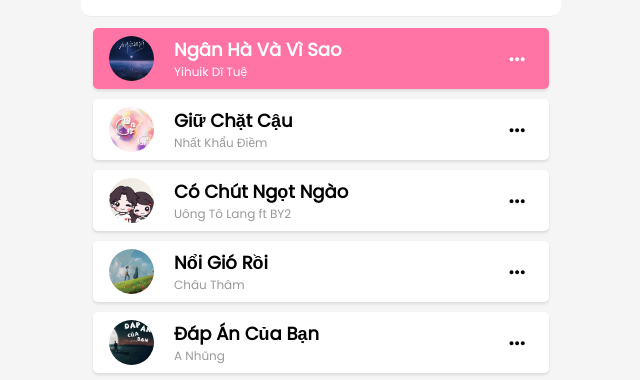
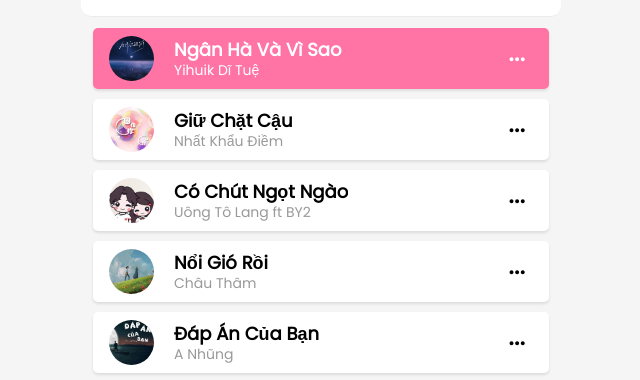
Before and after one commit to vanthom04/nhac-hoa-ngu, a plain HTML site: page index.html in a window 1280 px wide. Shown: the part 414-794 px from the top of the page, 319-959 px from the left. Drawn offline with Linux system fonts and the light colour scheme.

Commit message:
update source code

```diff
--- a/index.html
+++ b/index.html
@@ -40,7 +40,7 @@
         <!-- Controls -->
         <div class="controls">
           <!-- Random & Repeat -->
-          <button id="btn-my-controls">
+          <button id="btn-my-controls" title="Random">
             <i id="icon" class="fa-solid fa-shuffle"></i>
             <!-- <i class="fa-solid fa-repeat"></i> -->
           </button>
--- a/script.js
+++ b/script.js
@@ -728,6 +728,7 @@ myControlBtn.addEventListener("click", function () {
     !myControls.classList.contains("pink")
   ) {
     isRandom = !isRandom;
+    myControlBtn.title = "Repeat";
     myControls.classList.add("pink");
   } else if (
     myControls.classList.contains("fa-shuffle") &&
@@ -735,6 +736,7 @@ myControlBtn.addEventListener("click", function () {
   ) {
     isRandom = !isRandom;
     isRepeat = !isRepeat;
+    myControlBtn.title = "Random";
     myControls.classList.remove("fa-shuffle");
     myControls.classList.add("fa-repeat");
   } else {
--- a/style.css
+++ b/style.css
@@ -243,8 +243,19 @@ header h3 {
   color: var(--text-color);
 }
 .song .artist {
-  font-size: 12px;
+  font-size: 14px;
   color: #999;
+}
+.song .name,
+.song .artist {
+  display: block;
+  display: -webkit-box;
+  height: 16px * 1.3 * 3;
+  line-height: 1.3;
+  -webkit-line-clamp: 1; /* số dòng hiển thị */
+  -webkit-box-orient: vertical;
+  overflow: hidden;
+  text-overflow: ellipsis;
 }
 .song .audio-duration {
   display: flex;
```
